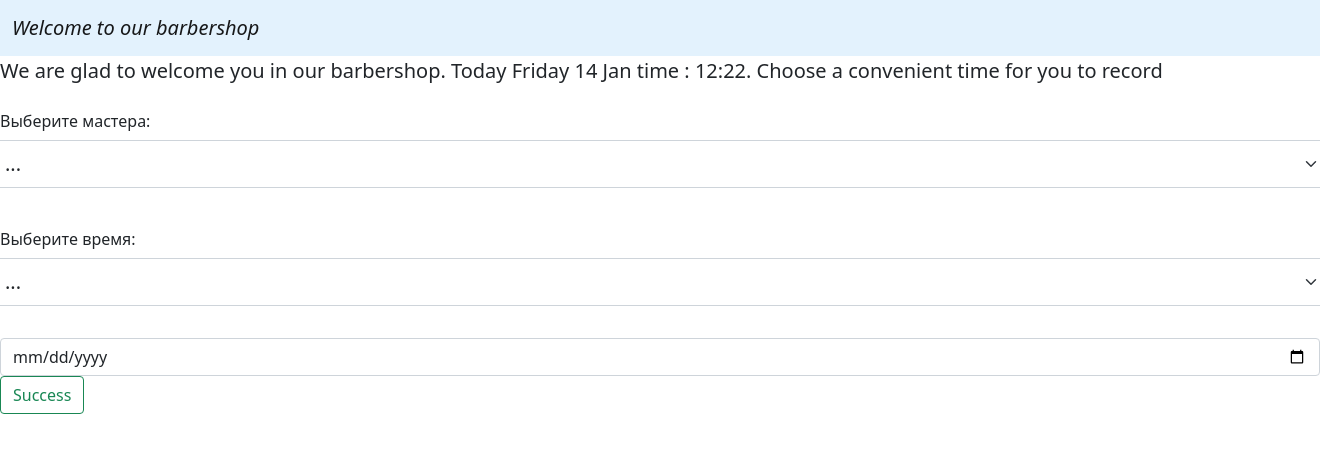
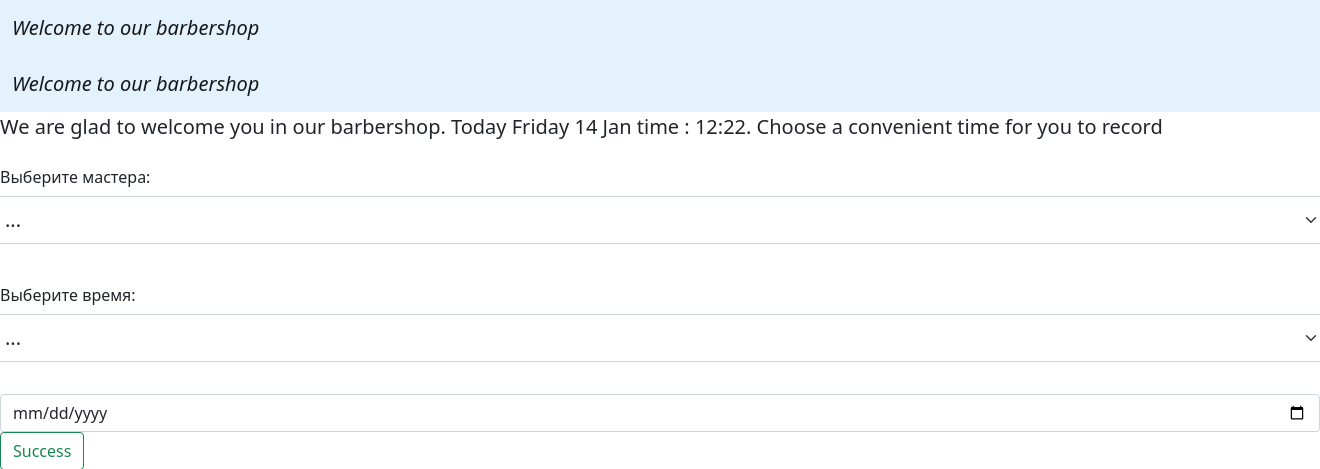
Before and after one commit to Natasha2503/barbershop, a Flask app: page / in a window 1320 px wide; the page is wider, and only the part inside the window is pictured. Shown: the top 469 px of that part. Run offline with Flask 2, Linux system fonts and the light colour scheme; data that the repository does not hold is empty; some libraries are stand-ins or nearby versions.

Commit message:
base template

```diff
--- a/templates/base.html
+++ b/templates/base.html
@@ -8,9 +8,7 @@
     <link rel="stylesheet"
           href="https://cdnjs.cloudflare.com/ajax/libs/bootstrap-datetimepicker/4.17.47/css/bootstrap-datetimepicker.min.css">
     <link href="https://cdn.jsdelivr.net/npm/bootstrap@5.0.2/dist/css/bootstrap.min.css" rel="stylesheet">
-</head>
-<body>
-<script src="https://cdn.jsdelivr.net/npm/bootstrap@5.1.3/dist/js/bootstrap.bundle.min.js"
+    <script src="https://cdn.jsdelivr.net/npm/bootstrap@5.1.3/dist/js/bootstrap.bundle.min.js"
         integrity="sha384-ka7Sk0Gln4gmtz2MlQnikT1wXgYsOg+OMhuP+IlRH9sENBO0LRn5q+8nbTov4+1p"
         crossorigin="anonymous"></script>
 <script src="https://cdnjs.cloudflare.com/ajax/libs/bootstrap-datetimepicker/4.17.47/js/bootstrap-datetimepicker.min.js">
@@ -23,6 +21,13 @@
         crossorigin="anonymous"></script>
 <script type="text/javascript"
         src="https://cdnjs.cloudflare.com/ajax/libs/moment.js/2.27.0/moment-with-locales.min.js"></script>
+</head>
+<body>
+<nav class="navbar navbar-light" style="background-color: #e3f2fd;">
+    <div class="container-fluid">
+        <a class="navbar-brand"><em>Welcome to our barbershop</em></a>
+    </div>
+</nav>
 {% block content %}
 {% endblock %}
 </body>
```
